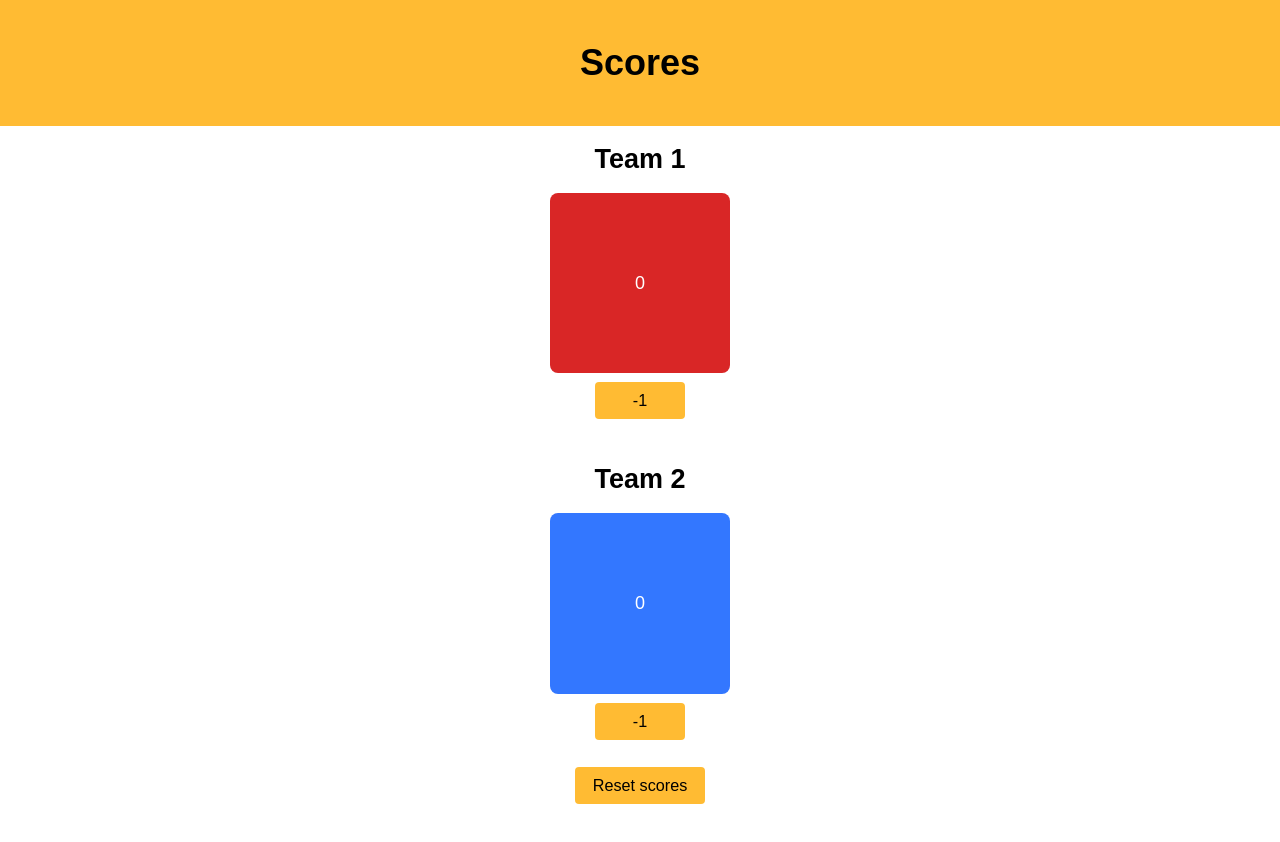
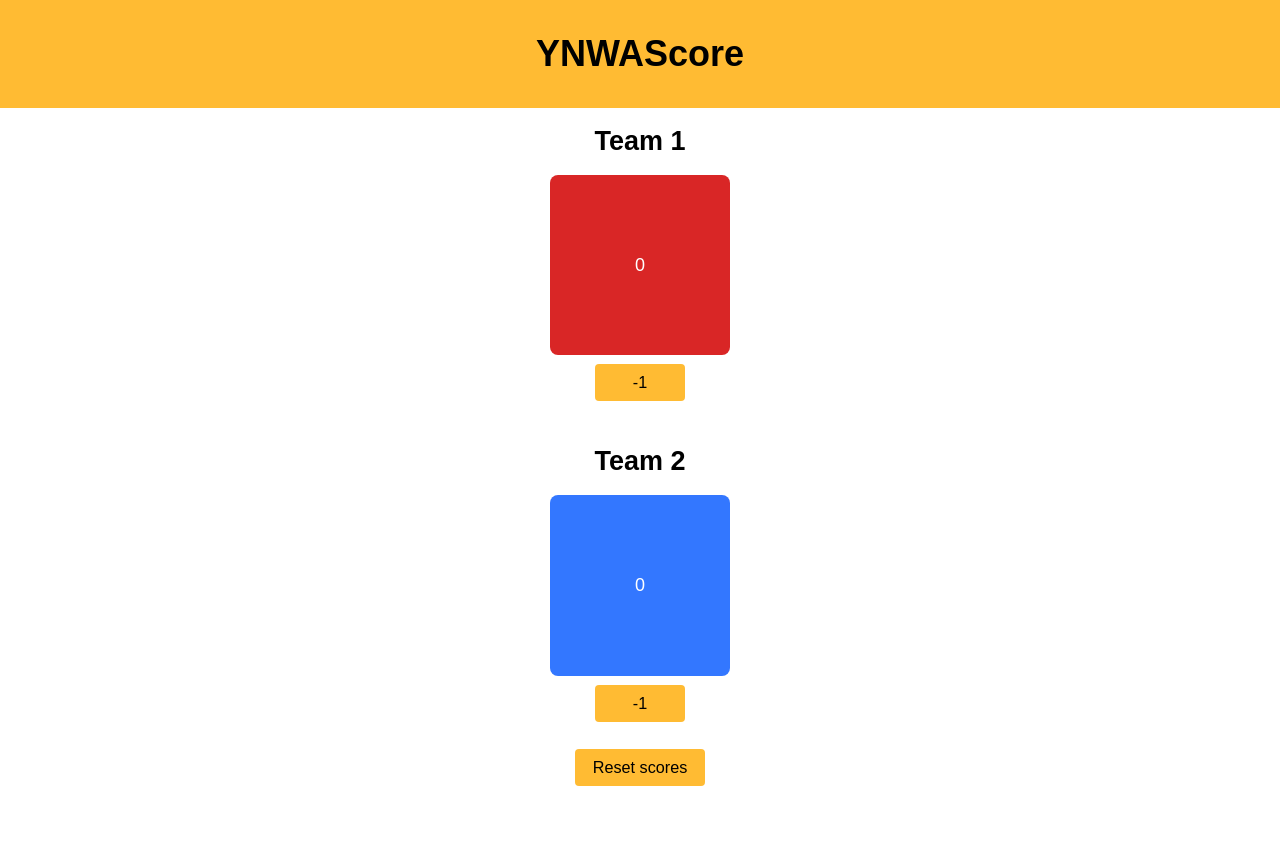
Before and after one commit to dodiameer/scoreboard-pwa, a Svelte app: page / in a window 1280 px wide. Shown: the top 842 px of the page. Built offline with nearby package versions, Linux system fonts and the light colour scheme.

Commit message:
nitpick: Decreased padding on header

```diff
--- a/src/App.svelte
+++ b/src/App.svelte
@@ -4,7 +4,7 @@
 </script>
 
 <header>
-  <h1>Scores</h1>
+  <h1>YNWAScore</h1>
 </header>
 <main>
   <Score team="{1}" />
@@ -14,7 +14,7 @@
 
 <style>
   header {
-    padding: 1rem;
+    padding: 0.5rem;
     display: flex;
     align-items: center;
     justify-content: center;
```
